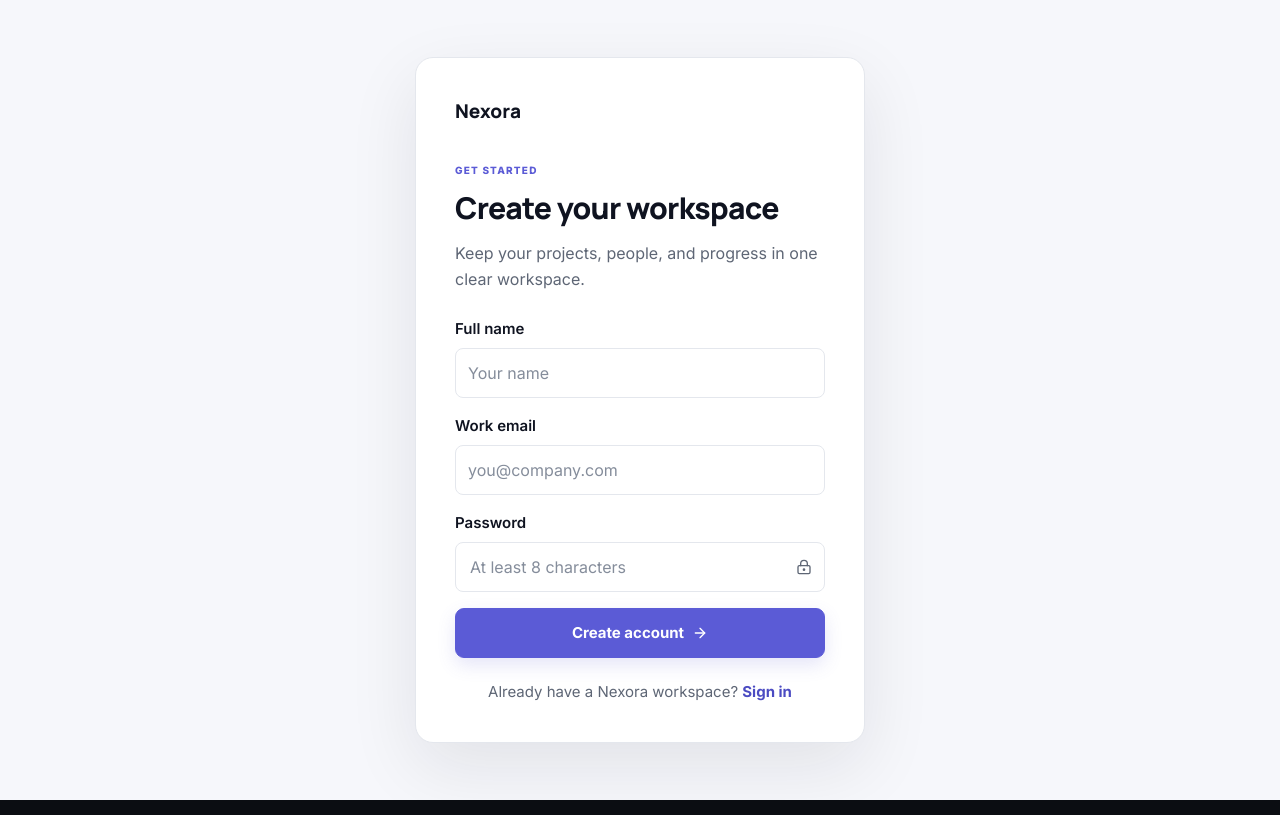
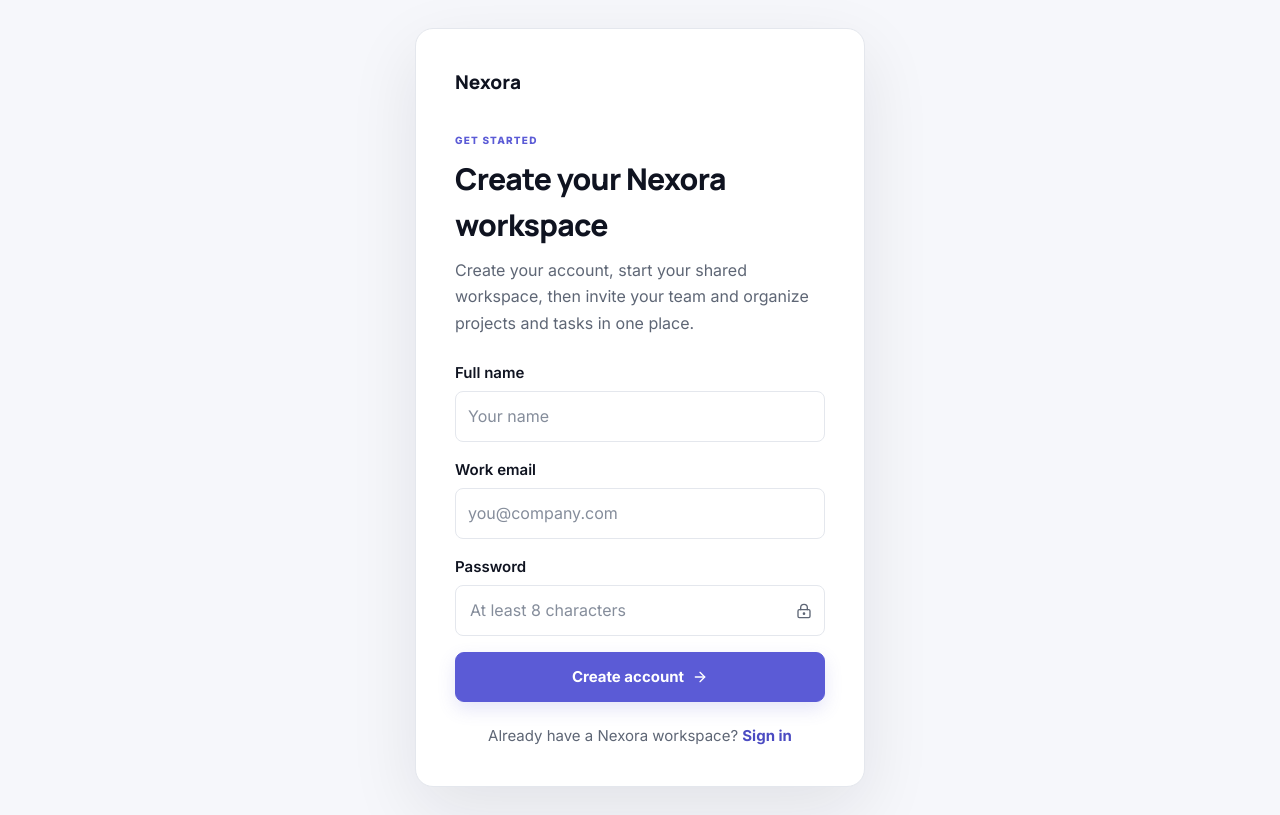
Before and after one commit to Sambhavijhaa/nexora, a React (Vite) app in the folder frontend/: page /register in a window 1280 px wide. Built offline with nearby package versions, Linux system fonts and the light colour scheme; no server answers.

Commit message:
copy: clarify workspace onboarding

```diff
--- a/frontend/src/pages/Register.tsx
+++ b/frontend/src/pages/Register.tsx
@@ -17,75 +17,30 @@
   const [error, setError] = useState("");
   const [loading, setLoading] = useState(false);
 
-  function update(field: keyof typeof form, value: string) {
-    setForm((current) => ({ ...current, [field]: value }));
+  function update(field: keyof typeof form, value: string) { setForm((current) => ({ ...current, [field]: value })); }
+  async function handleSubmit(event: FormEvent) {
+    event.preventDefault(); setError(""); setLoading(true);
+    try {
+      const { data } = await api.post("/auth/register", form);
+      if (!data.accessToken || !data.refreshToken || !data.user) throw new Error("The server returned an incomplete registration response.");
+      localStorage.setItem("nexora_access_token", data.accessToken); localStorage.setItem("nexora_refresh_token", data.refreshToken); localStorage.setItem("nexora_token", data.accessToken); localStorage.setItem("nexora_user", JSON.stringify(data.user));
+      navigate("/dashboard", { replace: true });
+    } catch (err) { setError(getApiError(err, "Unable to create your account. Please try again.")); }
+    finally { setLoading(false); }
   }
 
-  async function handleSubmit(event: FormEvent) {
-    event.preventDefault();
-    setError("");
-    setLoading(true);
-    try {
-      const { data } = await api.post("/auth/register", form);
-      if (!data.accessToken || !data.refreshToken || !data.user) {
-        throw new Error("The server returned an incomplete registration response.");
-      }
-      localStorage.setItem("nexora_access_token", data.accessToken);
-      localStorage.setItem("nexora_refresh_token", data.refreshToken);
-      localStorage.setItem("nexora_token", data.accessToken);
-      localStorage.setItem("nexora_user", JSON.stringify(data.user));
-      navigate("/dashboard", { replace: true });
-    } catch (err) {
-      setError(getApiError(err, "Unable to create your account. Please try again."));
-    } finally {
-      setLoading(false);
-    }
-  }
-
-  return (
-    <main className="auth-page">
-      <section className="auth-card" aria-labelledby="register-title">
+  return <main className="auth-page"><section className="auth-card" aria-labelledby="register-title">
     <div className="auth-brand"><strong>Nexora</strong></div>
     <p className="eyebrow">Get started</p>
-        <h1 id="register-title">Create your workspace</h1>
-        <p className="auth-subtitle">Keep your projects, people, and progress in one clear workspace.</p>
-
+    <h1 id="register-title">Create your Nexora workspace</h1>
+    <p className="auth-subtitle">Create your account, start your shared workspace, then invite your team and organize projects and tasks in one place.</p>
     <form onSubmit={handleSubmit} className="auth-form">
-          <label>
-            Full name
-            <div className="input-wrap">
-              <input value={form.name} onChange={(e) => update("name", e.target.value)} placeholder="Your name" autoComplete="name" required maxLength={100} />
-            </div>
-          </label>
-          <label>
-            Work email
-            <div className="input-wrap">
-              <input type="email" value={form.email} onChange={(e) => update("email", e.target.value)} placeholder="you@company.com" autoComplete="email" required />
-            </div>
-          </label>
-          <label>
-            Password
-            <div className="input-wrap password-wrap">
-              <LockKeyhole className="password-lock-icon" size={16} aria-hidden="true" />
-              <input
-                type="password"
-                value={form.password}
-                onChange={(e) => update("password", e.target.value)}
-                placeholder="At least 8 characters"
-                autoComplete="new-password"
-                minLength={8}
-                required
-              />
-            </div>
-          </label>
+      <label>Full name<div className="input-wrap"><input value={form.name} onChange={(e) => update("name", e.target.value)} placeholder="Your name" autoComplete="name" required maxLength={100} /></div></label>
+      <label>Work email<div className="input-wrap"><input type="email" value={form.email} onChange={(e) => update("email", e.target.value)} placeholder="you@company.com" autoComplete="email" required /></div></label>
+      <label>Password<div className="input-wrap password-wrap"><LockKeyhole className="password-lock-icon" size={16} aria-hidden="true" /><input type="password" value={form.password} onChange={(e) => update("password", e.target.value)} placeholder="At least 8 characters" autoComplete="new-password" minLength={8} required /></div></label>
       {error && <div className="form-error" role="alert">{error}</div>}
-          <button className="primary-button auth-submit" disabled={loading} type="submit">
-            {loading ? "Creating account..." : <>Create account <ArrowRight size={16} /></>}
-          </button>
+      <button className="primary-button auth-submit" disabled={loading} type="submit">{loading ? "Creating account..." : <>Create account <ArrowRight size={16} /></>}</button>
     </form>
-
     <p className="auth-footer">Already have a Nexora workspace? <Link to="/login">Sign in</Link></p>
-      </section>
-    </main>
-  );
+  </section></main>;
 }
```
Lines whose indentation alone changed are shown as unchanged.
